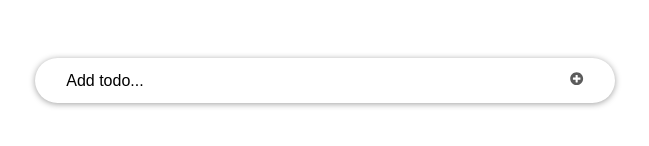
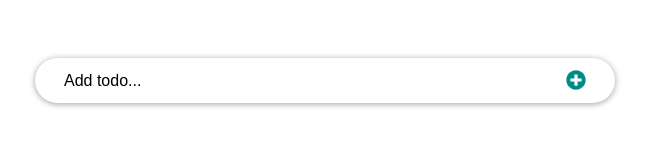
Before and after one commit to warui09/React-to-do-functionalComponents, a React (Create React App) app: page / in a window 1280 px wide. Shown: the part 238-384 px from the top of the page, without its empty margins (315-964 px from the left). Built offline with nearby package versions, Linux system fonts and the light colour scheme.

Commit message:
added style to InputTodo icon

```diff
--- a/src/functionBased/components/InputTodo.js
+++ b/src/functionBased/components/InputTodo.js
@@ -36,7 +36,9 @@ const InputTodo = (props) => {
         onChange={onChange}
       />
       <button className="input-submit">
-        <FaPlusCircle />
+        <FaPlusCircle
+          style={{ color: "darkcyan", fontSize: "20px", marginTop: "2px" }}
+        />
       </button>
     </form>
   );
```
